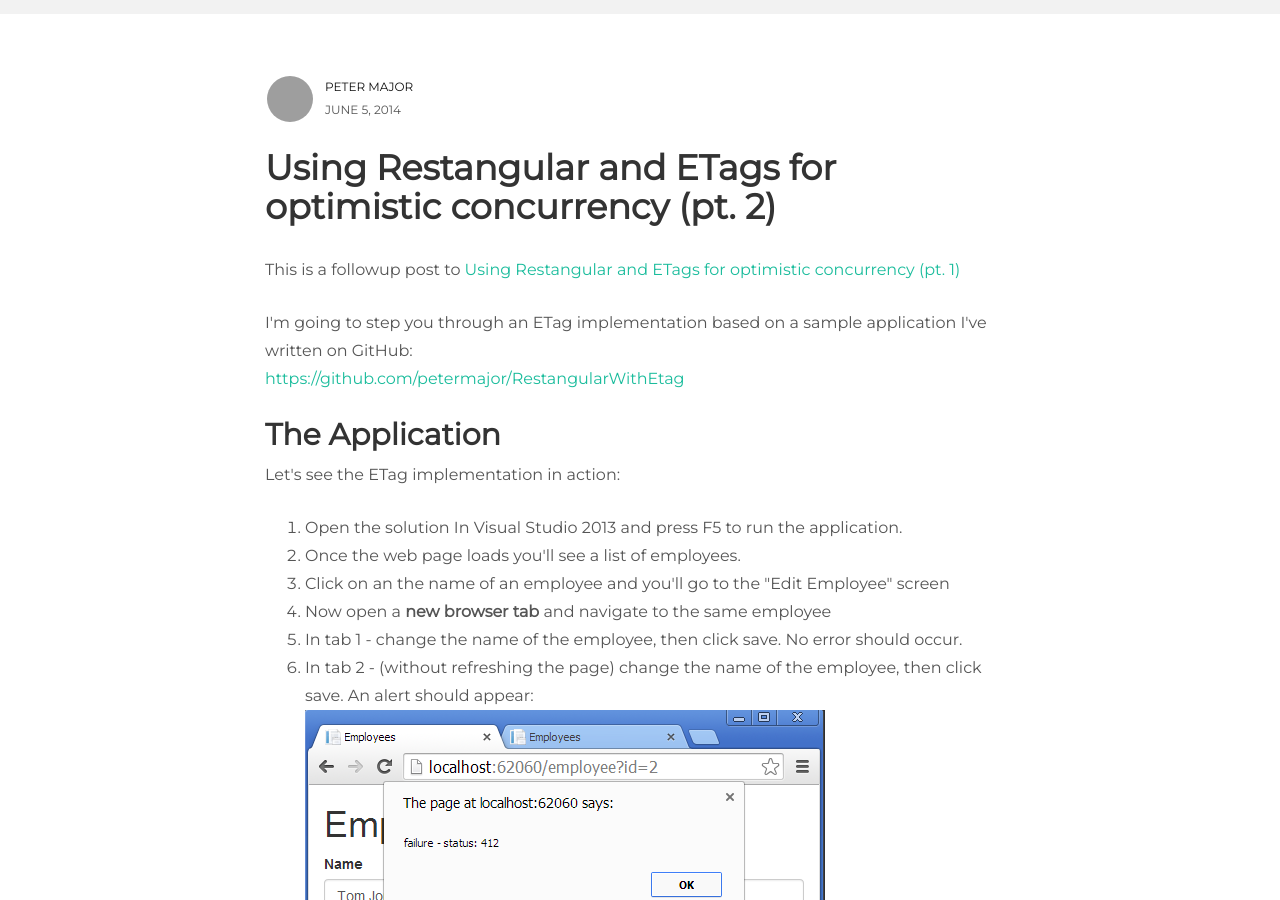
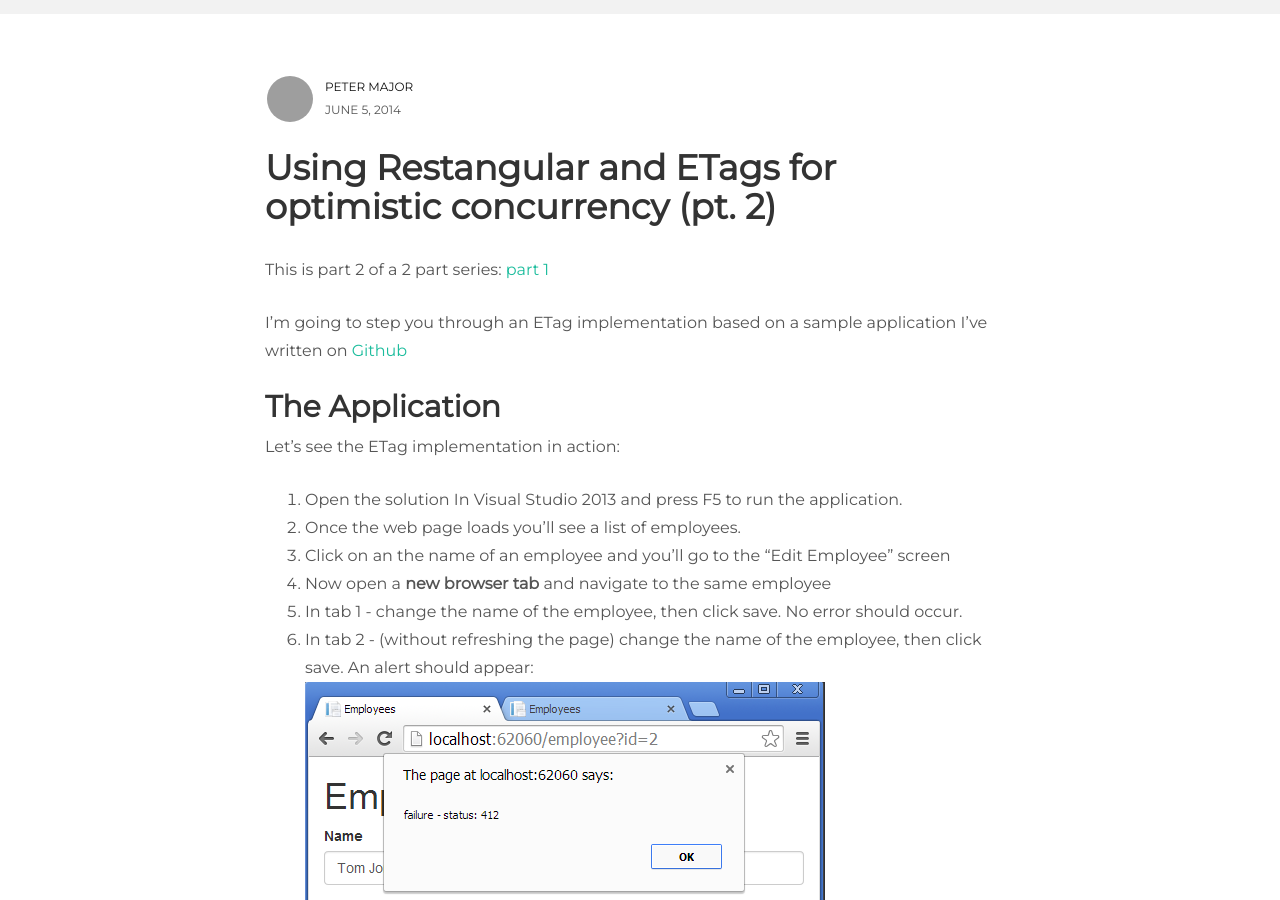
Before and after one commit to petermajor/petermajor.github.io, a Jekyll site: the page built from index.html, in a window 1280 px wide and 900 px high, scrolled down 840 px. Built offline with Jekyll 4.4.1, drawn with Linux system fonts in a browser that asks for light colours; nearby versions of some CDN libraries; grey boxes are pictures that could not be loaded.

Commit message:
Add pt 2 post on Etags

```diff
--- a/_posts/2014-06-05-restangular-and-etags-pt2.md
+++ b/_posts/2014-06-05-restangular-and-etags-pt2.md
@@ -11,40 +11,65 @@
 published: true
 author: peter_major
 ---
-<p>This is a followup post to <a title="Using Restangular and ETags for optimistic concurrency (pt. 1)" href="http://www.levelupcoder.com/restangular-and-etags-pt1/">Using Restangular and ETags for optimistic concurrency (pt. 1)</a></p>
-<p>I'm going to step you through an ETag implementation based on a sample application I've written on GitHub:<br />
-<a title="RestangularWithEtag sample" href="https://github.com/petermajor/RestangularWithEtag" target="_blank">https://github.com/petermajor/RestangularWithEtag</a></p>
-<h2>The Application</h2>
-<p>Let's see the ETag implementation in action:</p>
-<ol>
-<li>Open the solution In Visual Studio 2013 and press F5 to run the application.</li>
-<li>Once the web page loads you'll see a list of employees.</li>
-<li>Click on an the name of an employee and you'll go to the "Edit Employee" screen</li>
-<li>Now open a <strong>new browser tab</strong> and navigate to the same employee</li>
-<li>In tab 1 - change the name of the employee, then click save. No error should occur.</li>
-<li>In tab 2 - (without refreshing the page) change the name of the employee, then click save. An alert should appear:<br />
-<a href="http://www.levelupcoder.com/wp-content/uploads/2014/06/PreconditionFailure.png"><img class="alignnone wp-image-458 size-full" src="assets/PreconditionFailure.png" alt="PreconditionFailure" width="520" height="349" /></a></li>
-</ol>
-<p><!--more--></p>
-<p>The error occurred because the user in tab 2 is attempting to update an employee that was stale. Here's what happened on the first tab save (top) and the second tab save (bottom):</p>
-<p><a href="http://www.levelupcoder.com/wp-content/uploads/2014/06/ETag-for-concurrency.png"><img class="alignnone wp-image-498 size-full" src="assets/ETag-for-concurrency.png" alt="ETag for concurrency" width="364" height="770" /></a></p>
-<h2>Restangular and ETags</h2>
-<p>Here's a capture from the Chrome debugger for the first GET on /api/employees/{id}:</p>
-<p><a href="http://www.levelupcoder.com/wp-content/uploads/2014/06/1-GetEmployee.png"><img class="alignnone wp-image-467 size-full" src="assets/1-GetEmployee.png" alt="1-GetEmployee" width="630" height="432" /></a></p>
-<p>Note the <strong>ETag</strong> header in the response (highlighted in red).</p>
-<p>After changing the name and clicking save, Restangular sent the updated employee to PUT /api/employees/{id}:</p>
-<p><a href="http://www.levelupcoder.com/wp-content/uploads/2014/06/2-PutEmployee.png"><img class="alignnone wp-image-468 size-full" src="assets/2-PutEmployee.png" alt="2-PutEmployee" width="632" height="573" /></a></p>
-<p>Note that the same ETag from the GET response was put in an <strong>If-Match</strong> header on the PUT request. Since the value in the If-Match header matches the current ETag of the employee on the server, it accepted the PUT request and updated the employee and included the new ETag of the updated employee in the response header (highlighted in red).</p>
-<p>So how does Restangular know to do this header magic?</p>
-<p>Easy. If the ETag header exists in a request or a response then Restangular will put the ETag value in a custom property of the resource called RestangularEtag, as you can see from this debugger watch:</p>
-<p><a href="http://www.levelupcoder.com/wp-content/uploads/2014/06/3-EmployeeWithRestangularEtag.png"><img class="alignnone wp-image-476 size-full" src="assets/3-EmployeeWithRestangularEtag.png" alt="3-EmployeeWithRestangularEtag" width="400" height="604" /></a></p>
-<p>You can rename this property to something else with the following line of javascript in an AngurlarJS .config block:</p>
-<p><code>restangularProvider.setRestangularFields({ etag: 'Etag' });</code></p>
-<p>Every time Restangular PUTs a resource, it will include an <strong>If-Match</strong> header if the <strong>RestangularEtag</strong> property exists on the resource.</p>
-<h2>Implementing ETags in the Web API</h2>
-<p>For the GET /api/employees/{id}, you simply need to put the ETag header in the response.</p>
-<p>In line with using IHttpActionResult in Web API 2, I've created a new result that derives from OkNegociatedContentResult that puts the ETag in the header (the magic happens in line 25):</p>
-<pre class="lang:c# decode:true" title="Result that will return ETag in the header">public class OkNegotiatedContentWithETagResult
+
+This is part 2 of a 2 part series: [part 1]({% post_url 2014-06-05-restangular-and-etags-pt1 %})
+
+I'm going to step you through an ETag implementation based on a sample application I've written on [Github](https://github.com/petermajor/RestangularWithEtag)
+
+## The Application
+
+Let's see the ETag implementation in action:
+
+1. Open the solution In Visual Studio 2013 and press F5 to run the application.
+2. Once the web page loads you'll see a list of employees.
+3. Click on an the name of an employee and you'll go to the "Edit Employee" screen
+4. Now open a __new browser tab__ and navigate to the same employee
+5. In tab 1 - change the name of the employee, then click save. No error should occur.
+6. In tab 2 - (without refreshing the page) change the name of the employee, then click save. An alert should appear:<br />
+[![PreconditionFailure](assets/PreconditionFailure.png){:.img-520-349 width="520" height="349"}](assets/PreconditionFailure.png)
+
+<!--more-->
+
+The error occurred because the user in tab 2 is attempting to update an employee that was stale. Here's what happened on the first tab save (top) and the second tab save (bottom):
+
+[![ETag for concurrency](/assets/ETag-for-concurrency.png){:.img-364-770 width="364" height="770"}](/assets/ETag-for-concurrency.png)
+
+## Restangular and ETags
+
+Here's a capture from the Chrome debugger for the first GET on /api/employees/{id}:
+
+[![1-GetEmployee](assets/1-GetEmployee.png){:.img-630-432 width="630" height="432"}](assets/1-GetEmployee.png)
+
+Note the __ETag__ header in the response (highlighted in red).
+
+After changing the name and clicking save, Restangular sent the updated employee to PUT /api/employees/{id}:
+
+[![2-PutEmployee](assets/2-PutEmployee.png){:.img-632-573 width="632" height="573"}](assets/2-PutEmployee.png)
+
+Note that the same ETag from the GET response was put in an __If-Match__ header on the PUT request. Since the value in the If-Match header matches the current ETag of the employee on the server, it accepted the PUT request and updated the employee and included the new ETag of the updated employee in the response header (highlighted in red).
+
+So how does Restangular know to do this header magic?
+
+Easy. If the ETag header exists in a request or a response then Restangular will put the ETag value in a custom property of the resource called RestangularEtag, as you can see from this debugger watch:
+
+[![3-EmployeeWithRestangularEtag](assets/3-EmployeeWithRestangularEtag.png){:.img-400-604 width="400" height="604"}](assets/3-EmployeeWithRestangularEtag.png)
+
+You can rename this property to something else with the following line of javascript in an AngurlarJS .config block:
+
+{% highlight js %}
+restangularProvider.setRestangularFields({ etag: 'Etag' });
+{% endhighlight %}
+
+Every time Restangular PUTs a resource, it will include an __If-Match__ header if the __RestangularEtag__ property exists on the resource.
+
+## Implementing ETags in the Web API
+
+For the GET /api/employees/{id}, you simply need to put the ETag header in the response.
+
+In line with using IHttpActionResult in Web API 2, I've created a new result that derives from OkNegociatedContentResult that puts the ETag in the header (the magic happens in line 25):
+
+{% highlight csharp %}
+public class OkNegotiatedContentWithETagResult
     : OkNegotiatedContentResult
 {
     public OkNegotiatedContentWithETagResult(
@@ -71,14 +96,18 @@
         task.Result.Headers.ETag = new EntityTagHeaderValue(ETag);
         return task.Result;
     }
-}</pre>
-<p>An ETag can be generated however you like, since to the UI it is only an opaque identifier. The two requirements are:</p>
-<ol>
-<li>If the resource hasn't changed, the ETag should be the same</li>
-<li>If the resource has changed, the ETag should be the different</li>
-</ol>
-<p>Note that ETags do not need to be unique across resources. Some people use date time of last update... in this implementation I used an MD5 hash of the resource itself:</p>
-<pre class="lang:c# decode:true crayon-selected" title="Computing the ETag">public static class ETagExtensions
+}
+{% endhighlight %}
+
+An ETag can be generated however you like, since to the UI it is only an opaque identifier. The two requirements are:
+
+1. If the resource hasn't changed, the ETag should be the same
+2. If the resource has changed, the ETag should be the different
+
+Note that ETags do not need to be unique across resources. Some people use date time of last update... in this implementation I used an MD5 hash of the resource itself:
+
+{% highlight csharp %}
+public static class ETagExtensions
 {
     public static string GenerateETag(this object obj)
     {
@@ -93,10 +122,15 @@
 
         return string.Format("\"{0}\"", etagString);
     }
-}</pre>
-<p>Also note that the ETag value is wrapped in quotes.</p>
-<p>Finally, on PUT /api/employees/{id} we just need to check if the ETag in the If-Match header is the same as the current ETag of the resource:</p>
-<pre class="lang:c# decode:true" title="Updating the employe in EmployeeController.cs">[HttpPut]
+}
+{% endhighlight %}
+
+Also note that the ETag value is wrapped in quotes.
+
+Finally, on PUT /api/employees/{id} we just need to check if the ETag in the If-Match header is the same as the current ETag of the resource:
+
+{% highlight csharp %}
+[HttpPut]
 [Route("{id}")]
 public IHttpActionResult Update(string id, Employee employee)
 {
@@ -121,10 +155,15 @@
     repository.Update(employee);
 
     return OkWithETag(employee);
-}</pre>
-<p>In lines 16-21, the two ETags are compared and if they are not the same, then <strong>412 Precondition Failed</strong> is returned.</p>
-<h2>Summary</h2>
-<p>In this post I stepped you through implemented optimistic concurrency using Restangular and ETags.</p>
-<p>In the front-end javascript application, this was easy. Restangular took care of everything without any configuration at all!</p>
-<p>In the back-end Web API, we had to write code to generate the ETag and return it with the resource. In addition, on the resource PUT we checked the ETag to make sure it was current before updating the resource in the repository.</p>
-<p><a href="https://plus.google.com/+PeterMajorUk?rel=author">Google</a></p>
+}
+{% endhighlight %}
+
+In lines 16-21, the two ETags are compared and if they are not the same, then __412 Precondition Failed__ is returned.
+
+## Summary
+
+In this post I stepped you through implemented optimistic concurrency using Restangular and ETags.
+
+In the front-end javascript application, this was easy. Restangular took care of everything without any configuration at all!
+
+In the back-end Web API, we had to write code to generate the ETag and return it with the resource. In addition, on the resource PUT we checked the ETag to make sure it was current before updating the resource in the repository.
--- a/_posts/2014-07-07-using-protractor-mocks-pt-3.md
+++ b/_posts/2014-07-07-using-protractor-mocks-pt-3.md
@@ -27,7 +27,7 @@
 
 ## Code sample
 
-I recently wrote another series of posts on <span style="color:pink">implementing optimistic concurrency<span> with AngularJS and Web API.
+I recently wrote another series of posts on [implementing optimistic concurrency]({% post_url 2014-06-05-restangular-and-etags-pt2 %}) with AngularJS and Web API.
 
 I've taken the code sample for that article and I've written Protractor tests for two scenarios : updating an entity (PUT) and concurrency error on updating an entity (412 - Precondition failed) .
 
```
Also changed, not shown: assets/1-GetEmployee.png, assets/2-PutEmployee.png, assets/3-EmployeeWithRestangularEtag.png, assets/PreconditionFailure.png.
